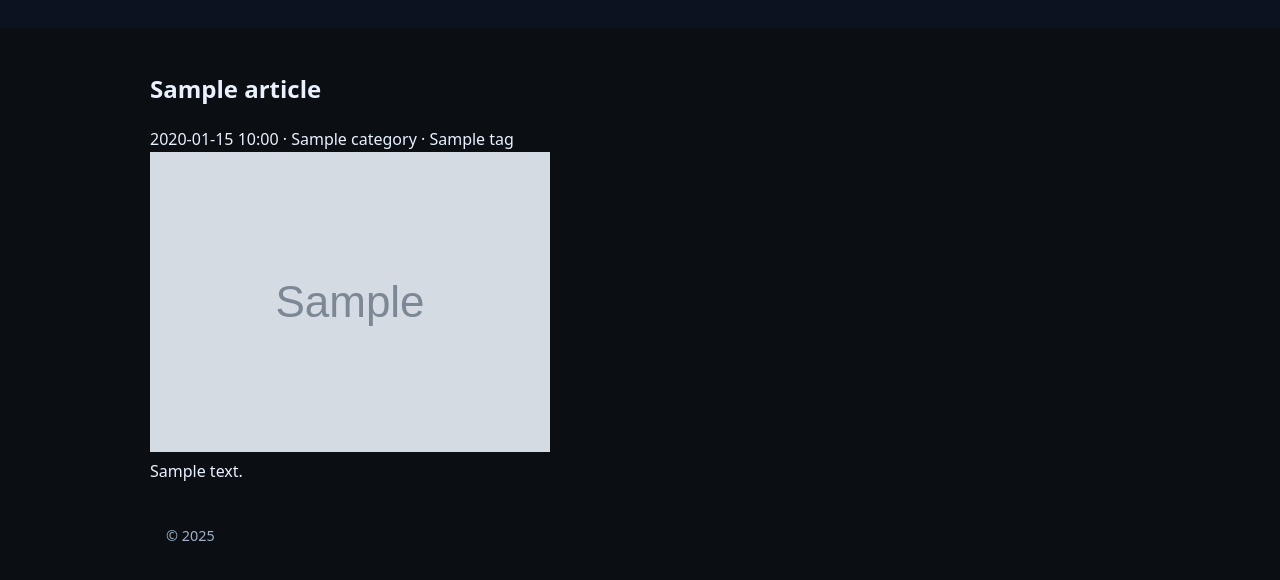
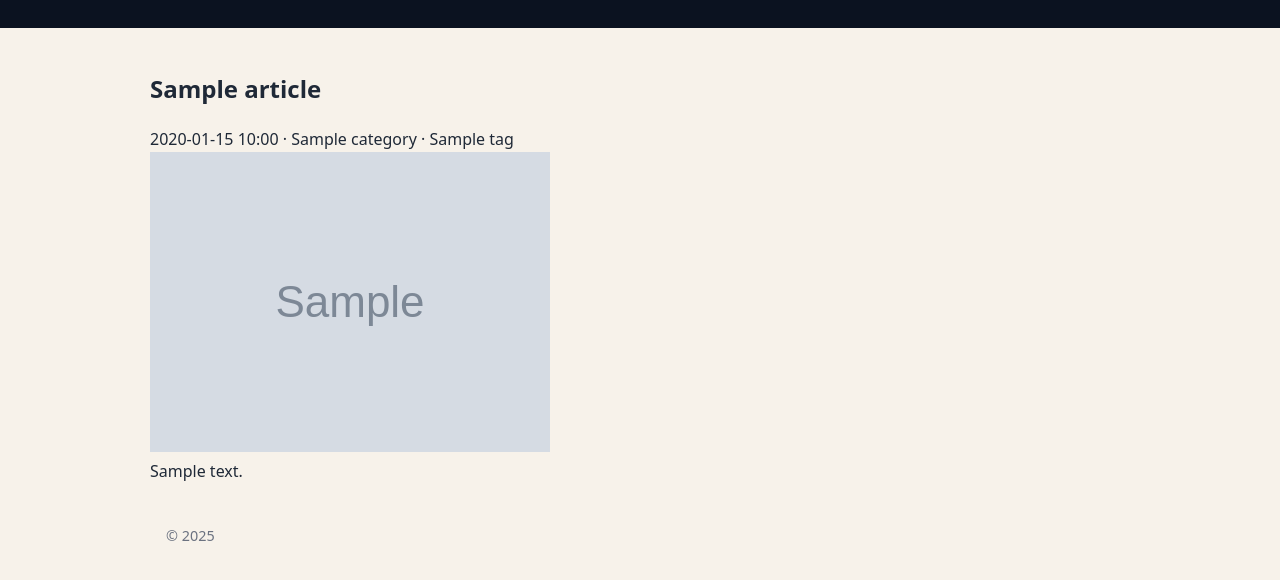
Before and after one commit to Bttlbmb/hiddengemgames, a Python web app: template themes/hgg/templates/article.html in a window 1280 px wide. Shown: the top 580 px of the page. Run offline with Jinja, Linux system fonts and the light colour scheme; the template is opened without the code that fills it: most values are stand-ins (such as "Sample title", 1, 10 or a date in 2020); grey boxes marked "Sample" are stand-in pictures.

Commit message:
Update hgg.css

```diff
--- a/themes/hgg/static/hgg.css
+++ b/themes/hgg/static/hgg.css
@@ -1,9 +1,9 @@
 :root{
-  --ink:#e9f1ff;   /* light text */
-  --muted:#9fb0c7; /* soft blue grey */
-  --bg:#0b0e13;    /* near-black */
-  --card:#11161e;  /* deep navy cards */
-  --accent:#22d3ee; /* glowing cyan */
+  --ink:#1f2937;    /* slate text */
+  --muted:#6b7280;  /* neutral grey */
+  --bg:#f7f2ea;     /* warm paper */
+  --card:#ffffff;   /* bright white cards */
+  --accent:#f97316; /* coral/orange */
 }
 
 *{box-sizing:border-box}
```
